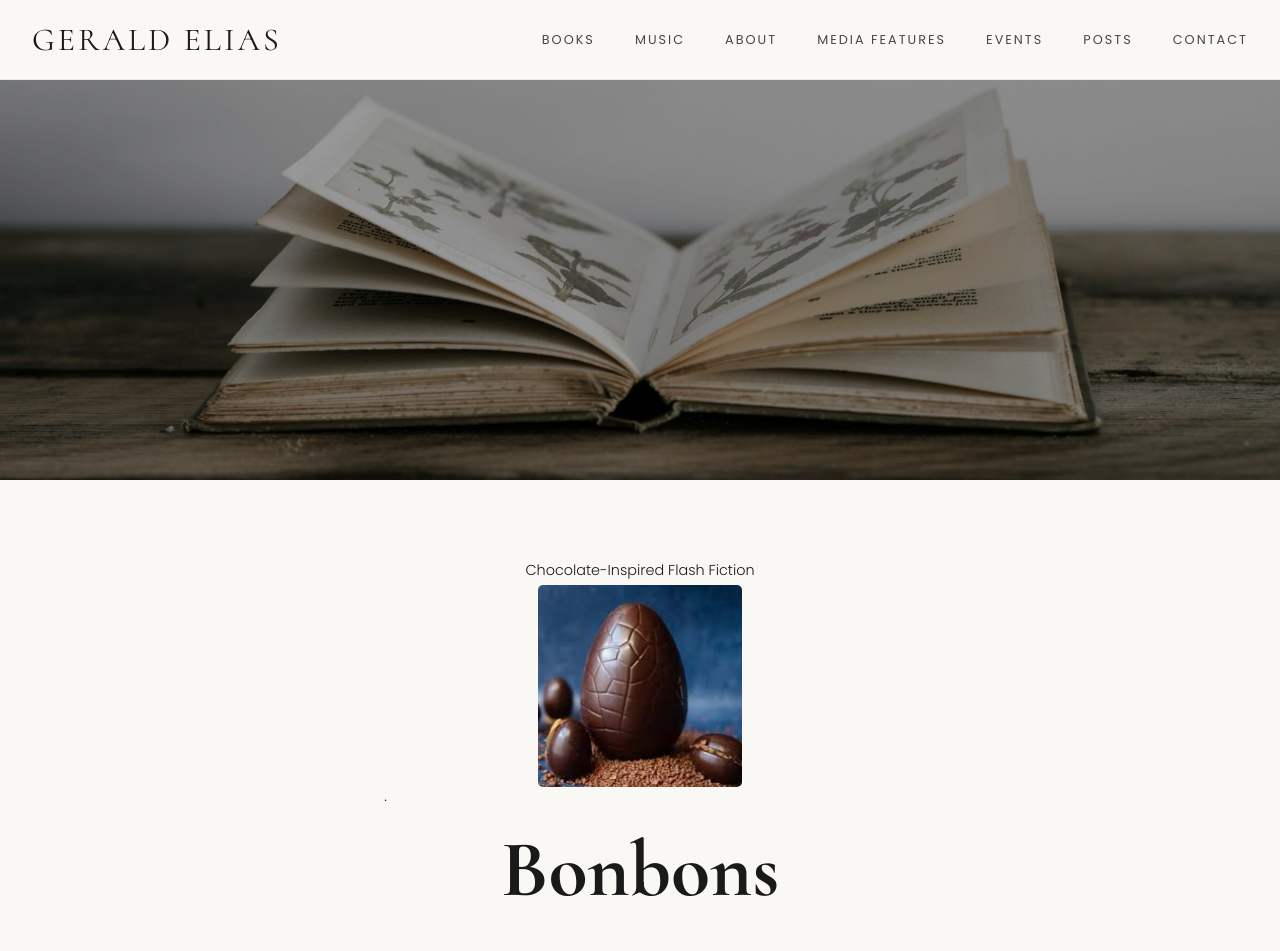
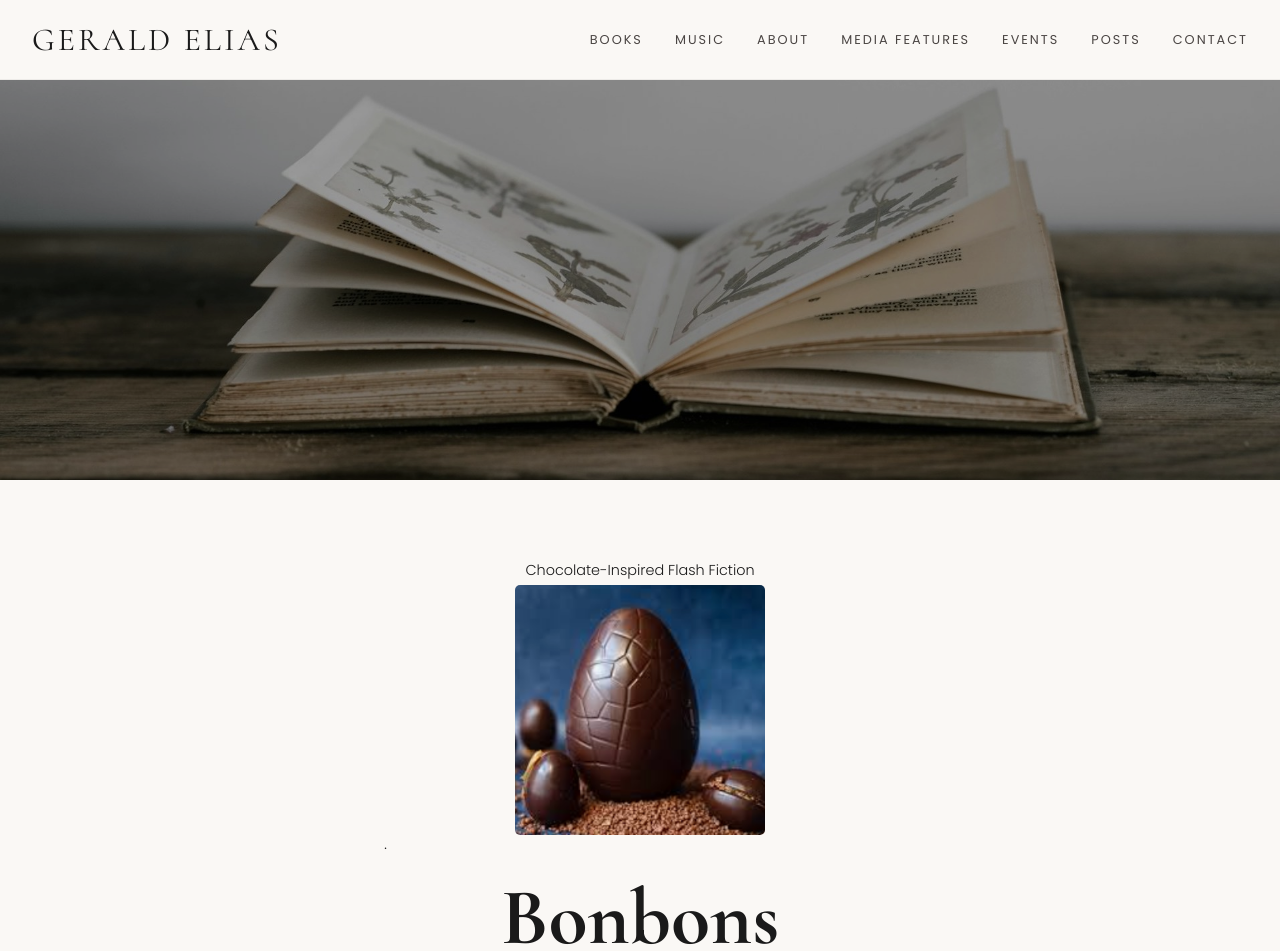
Before and after one commit to konstantinstanmeyer/gerald-elias-new, a Next.js app: page /free-story in a window 1280 px wide. Shown: the top 951 px of the page. Built offline with nearby package versions, Linux system fonts and the light colour scheme; a web font is replaced by a local one.

Commit message:
shortening desktop nav-link gaps

```diff
--- a/app/globals.css
+++ b/app/globals.css
@@ -244,7 +244,7 @@ textarea {
   font-size: 0.8rem;
   letter-spacing: 2px;
   display: flex;
-  gap: 2.5rem;
+  gap: 2rem;
   margin-left: auto;
   margin-right: var(--space-lg);
   height: 100%;
@@ -817,6 +817,7 @@ textarea {
   /* width: 30%; */
   display: flex;
   justify-content: center;
+  text-align: center;
 }
 
 
@@ -838,11 +839,14 @@ textarea {
   margin-left: auto;
   margin-right: auto;
   display: block;
-  width: 80%;
+  max-width: 100%;
+  height: auto;
+  object-fit: cover;
 }
 
 #bonbons img {
-  width: 40% !important;
+  width: 250px !important;
+  height: 250px !important;
 }
 
 @media (max-width: 1000px) {
@@ -967,6 +971,10 @@ textarea {
   #newsletter-text h3 {
     margin-bottom: 0.5rem;
   }
+
+  .blog-content {
+    width: 60%;
+  }
 }
 
 @media (max-width: 600px) {
@@ -993,6 +1001,10 @@ textarea {
   #breaking-news-text h2 {
     font-size: 1.4rem;
   }
+
+  .blog-content {
+    width: 80%;
+  }
 }
 
 .blog-content {
--- a/mdx-components.js
+++ b/mdx-components.js
@@ -2,10 +2,17 @@
 
 import React from 'react';
 
-import Link from 'next/link'
+import Image from 'next/image';
 
 const components = {
-
+  img: (props) => (
+    <Image
+      width={500}
+      height={500}
+      style={{ width: '100%', height: 'auto' }}
+      {...(props)}
+    />
+  ),
 }
 
 export function useMDXComponents() {
```
